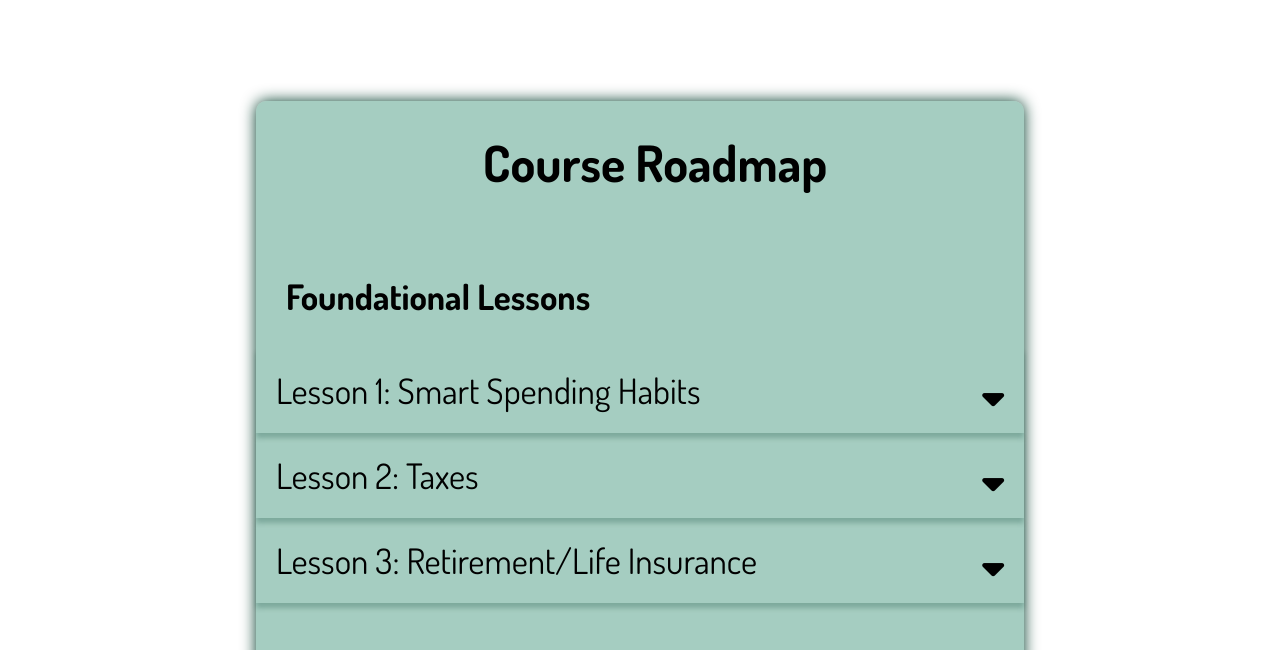
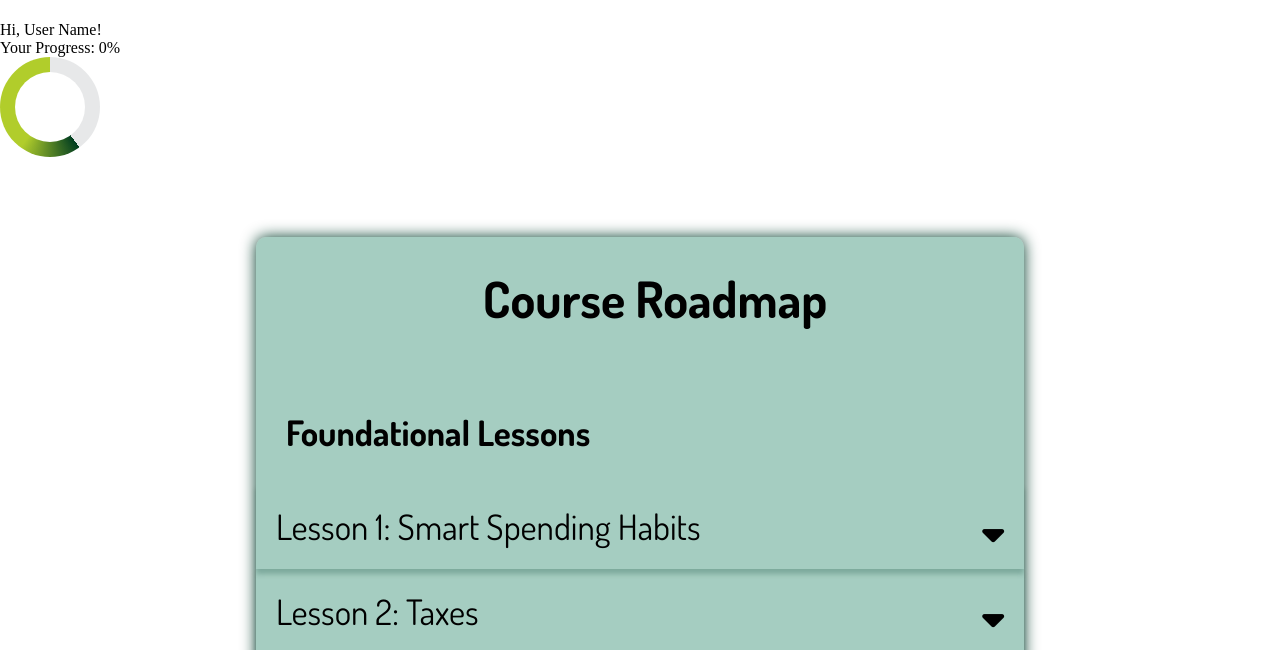
Before and after one commit to mads-byte/Catapult, a website: page public/dashboard/dashboard.html in a window 1280 px wide. Shown: the part 89-739 px from the top of the page. Drawn offline with Linux system fonts and the light colour scheme; a web font is replaced by a local one.

Commit message:
create progress circle chart

```diff
--- a/public/dashboard/dashboard.css
+++ b/public/dashboard/dashboard.css
@@ -70,6 +70,22 @@
     cursor: pointer;
 }
 
+#circleChartOuter {
+    width: 100px;
+    height: 100px;
+    border-radius: 50%;
+    background: conic-gradient(#e7e8e9 40%, #003D20 0%, #B1CD2B 60%);
+}
+
+#circleChartInner {
+    width: 70px;
+    height: 70px;
+    background-color: white;
+    border-radius: 50%;
+    margin: auto;
+    position: relative;
+    top: 15px;
+}
 
 .course-outline {
     width: 60%;
--- a/public/dashboard/dashboard.html
+++ b/public/dashboard/dashboard.html
@@ -18,6 +18,13 @@
                 href="../index.html">Log Out</a>
         </div>
     </header>
+    <section id="userData">
+        <div>Hi, <span id="nameOfUser">User Name</span>!</div>
+        <div>Your Progress: 0%</div>
+        <div id="circleChartOuter">
+            <div id="circleChartInner"></div>
+        </div>
+    </section>
     <div class="course-outline">
         <div class="roadmap-header">
             <div id="roadmap">Course Roadmap</div>
```
